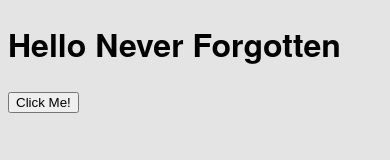
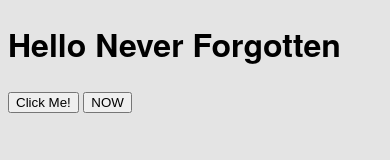
Before and after one commit to bboyairwreck/nfcompanion, a plain HTML site: page platforms/ios/www/index.html in a window 390 px wide. Drawn offline with Linux system fonts and the light colour scheme.

Commit message:
Added now button

```diff
--- a/platforms/ios/www/index.html
+++ b/platforms/ios/www/index.html
@@ -16,6 +16,8 @@
         </div>
 
         <button>Click Me!</button>
+        <button>NOW</button>
+
 
         <script type="text/javascript" src="cordova.js"></script>
         <script type="text/javascript" src="js/index.js"></script>
```
Also changed, not shown: www/index.html (+2 -0 lines), 5 other files.
